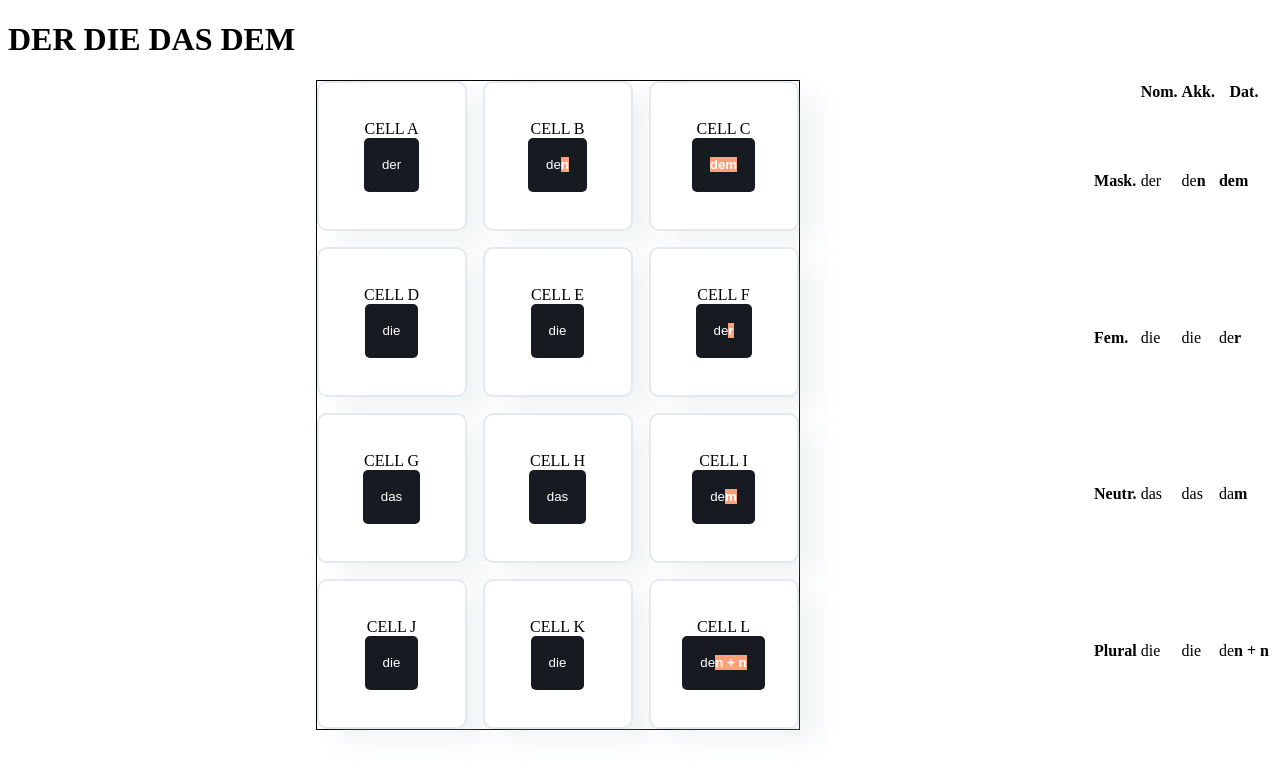
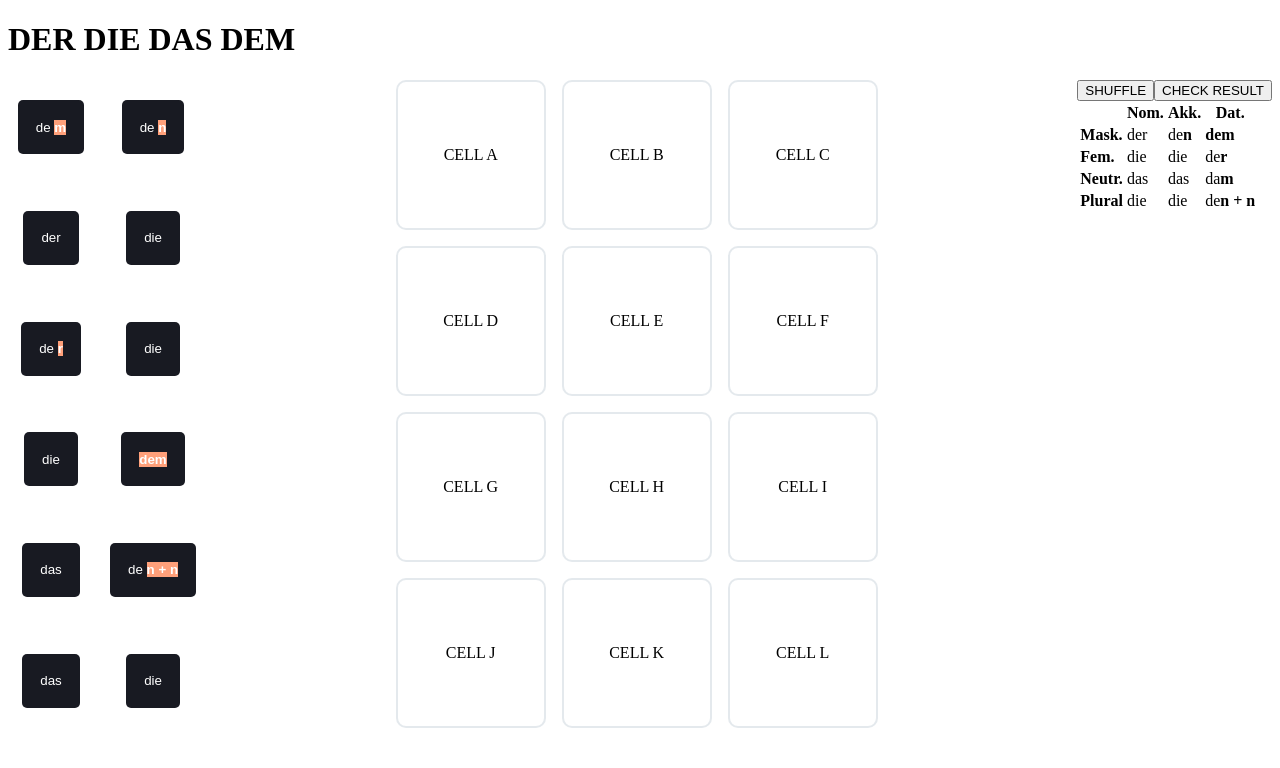
Before and after one commit to e-developper/nom-akk-dat-game, a React app: page / in a window 1280 px wide. Shown: the top 768 px of the page. Built offline with nearby package versions, Linux system fonts and the light colour scheme; the HTML template or start-up script is replaced by a standard one.

Commit message:
chore: correction logic

```diff
--- a/src/App.css
+++ b/src/App.css
@@ -1,10 +1,3 @@
-body {
-  margin: 0;
-  color: #fff;
-  font-family: Inter, Avenir, Helvetica, Arial, sans-serif;
-  background-image: linear-gradient(to bottom, #020917, #101725);
-}
-
 .content {
   display: flex;
   min-height: 100vh;
@@ -24,3 +17,11 @@ body {
   font-weight: 400;
   opacity: 0.5;
 }
+
+.correct-answer {
+  border: 2px solid green;
+}
+
+.not-correct-answer {
+  border: 2px solid red;
+}
--- a/src/App.tsx
+++ b/src/App.tsx
@@ -1,17 +1,19 @@
-import { useState, type ReactNode } from 'react';
-import { DndContext, useDraggable, type DragEndEvent, type UniqueIdentifier } from '@dnd-kit/core';
+import { useState } from 'react';
+import { DndContext, useDraggable, type DragEndEvent } from '@dnd-kit/core';
 import { Draggable, DraggableOverlay, Droppable } from './components';
+import { shuffleArray } from './utils';
+import { GAME_CARDS, GAME_CELLS, type Card, type Cell } from './constants';
 
-type DraggableItemProps = {
-  id: string
-  value: string
-  content: ReactNode
-  cellId?: string
+import './App.css'
+
+export type DraggableItemProps = {
+  card: Card
+  showResult: boolean
 }
 
-function DraggableItem({ id, content }: DraggableItemProps) {
+function DraggableItem({ card, showResult }: DraggableItemProps) {
   const { isDragging, setNodeRef, listeners } = useDraggable({
-    id
+    id: card.id, disabled: showResult
   });
 
   return (
@@ -22,51 +24,32 @@ function DraggableItem({ id, content }: DraggableItemProps) {
       style={{
         opacity: isDragging ? 0 : undefined,
       }}
-    >{content}</Draggable>
+    >{card.content}</Draggable>
   );
 }
 
-function shuffleArray(array: DraggableItemProps[]) {
-  for (let i = array.length - 1; i > 0; i--) {
-    const j = Math.floor(Math.random() * (i + 1));
-    [array[i], array[j]] = [array[j], array[i]];
-  }
-  return array;
+const App = () => {
+  const [cells, setCells] = useState<Cell[]>(GAME_CELLS);
+  const [cards, setCards] = useState<Card[]>(shuffleArray(GAME_CARDS));
+  const [isDragging, setIsDragging] = useState(false);
+  const [showResult, setShowResult] = useState(false)
+
+  const handleShuffle = () => {
+    setCards([...shuffleArray(cards)])
   }
 
-function App() {
-  const [cells] = useState([
-    { id: 'cell1', title: 'CELL A' },
-    { id: 'cell2', title: 'CELL B' },
-    { id: 'cell3', title: 'CELL C' },
-    { id: 'cell4', title: 'CELL D' },
-    { id: 'cell5', title: 'CELL E' },
-    { id: 'cell6', title: 'CELL F' },
-    { id: 'cell7', title: 'CELL G' },
-    { id: 'cell8', title: 'CELL H' },
-    { id: 'cell9', title: 'CELL I' },
-    { id: 'cell10', title: 'CELL J' },
-    { id: 'cell11', title: 'CELL K' },
-    { id: 'cell12', title: 'CELL L' },
-  ]);
+  const handleCorrectResult = () => {
+    const newCells = cells.map(cell => {
+      const card = cards.find(card => card.cellId === cell.id)
 
-  const [cards, setCards] = useState<DraggableItemProps[]>(shuffleArray([
-    { id: 'card1', value: 'der', content: <span>der</span>, cellId: 'cell1' },
-    { id: 'card2', value: 'den', content: <span>de<b style={{ backgroundColor: 'lightsalmon' }}>n</b></span>, cellId: 'cell2' },
-    { id: 'card3', value: 'dem', content: <span><b style={{ backgroundColor: 'lightsalmon' }}>dem</b></span>, cellId: 'cell3' },
-    { id: 'card4', value: 'die', content: <span>die</span>, cellId: 'cell4' },
-    { id: 'card5', value: 'die', content: <span>die</span>, cellId: 'cell5' },
-    { id: 'card6', value: 'der', content: <span>de<b style={{ backgroundColor: 'lightsalmon' }}>r</b></span>, cellId: 'cell6' },
-    { id: 'card7', value: 'das', content: <span>das</span>, cellId: 'cell7' },
-    { id: 'card8', value: 'das', content: <span>das</span>, cellId: 'cell8' },
-    { id: 'card9', value: 'dem', content: <span>de<b style={{ backgroundColor: 'lightsalmon' }}>m</b></span>, cellId: 'cell9' },
-    { id: 'card10', value: 'die', content: <span>die</span>, cellId: 'cell10' },
-    { id: 'card11', value: 'die', content: <span>die</span>, cellId: 'cell11' },
-    { id: 'card12', value: 'den+n', content: <span>de<b style={{ backgroundColor: 'lightsalmon' }}>n + n</b></span>, cellId: 'cell12' },
-  ]));
+      cell.isValueCorrect = cell.answer === card?.value
 
-  const [parent, setParent] = useState<UniqueIdentifier | null>(null);
-  const [isDragging, setIsDragging] = useState(false);
+      return cell
+    })
+
+    setCells(newCells)
+    setShowResult(true)
+  }
 
   const handleDropItem = ({ active, over }: DragEndEvent) => {
     console.log('active, over', active, over)
@@ -86,13 +69,12 @@ function App() {
 
   return (
     <div>
-      <h1>DER DIE DAS DEM {parent}</h1>
+      <h1>DER DIE DAS DEM</h1>
       <div style={{ display: 'flex', justifyContent: 'space-between' }}>
         <DndContext
           onDragStart={() => setIsDragging(true)}
           onDragEnd={event => {
             handleDropItem(event)
-            setParent(event.over ? event.over.id : null);
             setIsDragging(false);
           }}
           onDragCancel={() => setIsDragging(false)}
@@ -101,28 +83,32 @@ function App() {
             {cards.map((card) => {
               if (card.cellId) return null
 
-              return <DraggableItem {...card} />
+              return <DraggableItem card={card} showResult={showResult} />
             })}
           </div>
 
-          <div style={{ display: 'grid', gridTemplateColumns: '1fr 1fr 1fr', gap: '16px', border: '1px solid black' }}>
+          <div style={{ display: 'grid', gridTemplateColumns: '1fr 1fr 1fr', gap: '16px' }}>
 
             {cells.map(cell => {
               const cellCards = cards.filter(card => card.cellId === cell.id);
 
               return (
-                <Droppable key={cell.id} id={cell.id} dragging={isDragging}>
+                <Droppable key={cell.id} cell={cell} dragging={isDragging} showResult={showResult}>
                   <span>{cell.title}</span>
 
                   {cellCards.map(card => (
-                    <DraggableItem {...card} />
+                    <DraggableItem card={card} showResult={showResult} />
                   ))}
                 </Droppable>
               )
             })}
           </div>
+
           <DraggableOverlay />
         </DndContext>
+        <div>
+          <button onClick={handleShuffle}>SHUFFLE</button>
+          <button onClick={handleCorrectResult}>CHECK RESULT</button>
           <table>
             <thead>
               <tr>
@@ -161,6 +147,7 @@ function App() {
           </table>
         </div>
       </div>
+    </div>
   )
 
 }
--- a/src/components/Droppable.module.css
+++ b/src/components/Droppable.module.css
@@ -6,8 +6,7 @@
   height: 150px;
   box-sizing: border-box;
   background-color: #fff;
-  box-shadow: inset rgba(201, 211, 219, 0.5) 0 0 0 2px,
-    rgba(255, 255, 255, 0) 0 0 0 1px, rgba(201, 211, 219, 0.25) 20px 14px 24px;
+  border: 2px solid rgba(201, 211, 219, 0.5);
   transition: box-shadow 250ms ease;
   display: flex;
   justify-content: center;
--- a/src/components/Droppable.tsx
+++ b/src/components/Droppable.tsx
@@ -1,24 +1,26 @@
 import React from 'react';
-import { useDroppable, type UniqueIdentifier } from '@dnd-kit/core';
+import { useDroppable } from '@dnd-kit/core';
 import classNames from 'classnames';
 
 import styles from './Droppable.module.css';
+import type { Cell } from '../constants';
 
 interface Props {
   children: React.ReactNode;
   dragging: boolean;
-  id: UniqueIdentifier;
+  cell: Cell
+  showResult: boolean
 }
 
-function Droppable({ children, id, dragging }: Props) {
-  const { isOver, setNodeRef } = useDroppable({
-    id,
-  });
+function Droppable({ children, cell, dragging, showResult }: Props) {
+  const { isOver, setNodeRef } = useDroppable({ id: cell.id, disabled: showResult });
 
   return (
     <div
       ref={setNodeRef}
       className={classNames(
+        { 'correct-answer': cell.isValueCorrect && showResult },
+        { 'not-correct-answer': !cell.isValueCorrect && showResult },
         styles.Droppable,
         isOver && styles.over,
         dragging && styles.dragging,
--- /dev/null
+++ b/src/constants.tsx
@@ -0,0 +1,105 @@
+import type { ReactNode } from 'react'
+
+export type Cell = {
+  id: string
+  title: string
+  answer: string
+  isValueCorrect?: boolean
+}
+
+export type Card = {
+  id: string
+  value: string
+  content: ReactNode
+  cellId?: string
+}
+
+export const GAME_CELLS: Cell[] = [
+  { id: 'cell1', title: 'CELL A', answer: 'der' },
+  { id: 'cell2', title: 'CELL B', answer: 'den' },
+  { id: 'cell3', title: 'CELL C', answer: 'dem' },
+  { id: 'cell4', title: 'CELL D', answer: 'die' },
+  { id: 'cell5', title: 'CELL E', answer: 'die' },
+  { id: 'cell6', title: 'CELL F', answer: 'der' },
+  { id: 'cell7', title: 'CELL G', answer: 'das' },
+  { id: 'cell8', title: 'CELL H', answer: 'das' },
+  { id: 'cell9', title: 'CELL I', answer: 'dem' },
+  { id: 'cell10', title: 'CELL J', answer: 'die' },
+  { id: 'cell11', title: 'CELL K', answer: 'die' },
+  { id: 'cell12', title: 'CELL L', answer: 'den+n' },
+]
+
+export const GAME_CARDS: Card[] = [
+  {
+    id: 'card1',
+    value: 'der',
+    content: <span>der </span>,
+    // cellId: 'cell1'
+  },
+  {
+    id: 'card2',
+    value: 'den',
+    content: <span>de <b style={{ backgroundColor: 'lightsalmon' }}> n </b></span >,
+    // cellId: 'cell2'
+  },
+  {
+    id: 'card3',
+    value: 'dem',
+    content: <span><b style={{ backgroundColor: 'lightsalmon' }}> dem </b></span >,
+    // cellId: 'cell3'
+  },
+  {
+    id: 'card4',
+    value: 'die',
+    content: <span>die </span>,
+    // cellId: 'cell4'
+  },
+  {
+    id: 'card5',
+    value: 'die',
+    content: <span>die </span>,
+    // cellId: 'cell5'
+  },
+  {
+    id: 'card6',
+    value: 'der',
+    content: <span>de <b style={{ backgroundColor: 'lightsalmon' }}> r </b></span >,
+    // cellId: 'cell6'
+  },
+  {
+    id: 'card7',
+    value: 'das',
+    content: <span>das </span>,
+    // cellId: 'cell7'
+  },
+  {
+    id: 'card8',
+    value: 'das',
+    content: <span>das </span>,
+    // cellId: 'cell8'
+  },
+  {
+    id: 'card9',
+    value: 'dem',
+    content: <span>de <b style={{ backgroundColor: 'lightsalmon' }}> m </b></span >,
+    // cellId: 'cell9'
+  },
+  {
+    id: 'card10',
+    value: 'die',
+    content: <span>die </span>,
+    // cellId: 'cell10'
+  },
+  {
+    id: 'card11',
+    value: 'die',
+    content: <span>die </span>,
+    // cellId: 'cell11'
+  },
+  {
+    id: 'card12',
+    value: 'den+n',
+    content: <span>de <b style={{ backgroundColor: 'lightsalmon' }}> n + n </b></span >,
+    // cellId: 'cell12'
+  },
+]
--- /dev/null
+++ b/src/utils.ts
@@ -0,0 +1,9 @@
+import type { Card } from './constants';
+
+export const shuffleArray = (array: Card[]) => {
+  for (let i = array.length - 1; i > 0; i--) {
+    const j = Math.floor(Math.random() * (i + 1));
+    [array[i], array[j]] = [array[j], array[i]];
+  }
+  return array;
+}
```
Also changed, not shown: src/components/Draggable.tsx (+0 -8 lines). Lines whose indentation alone changed are shown as unchanged.
